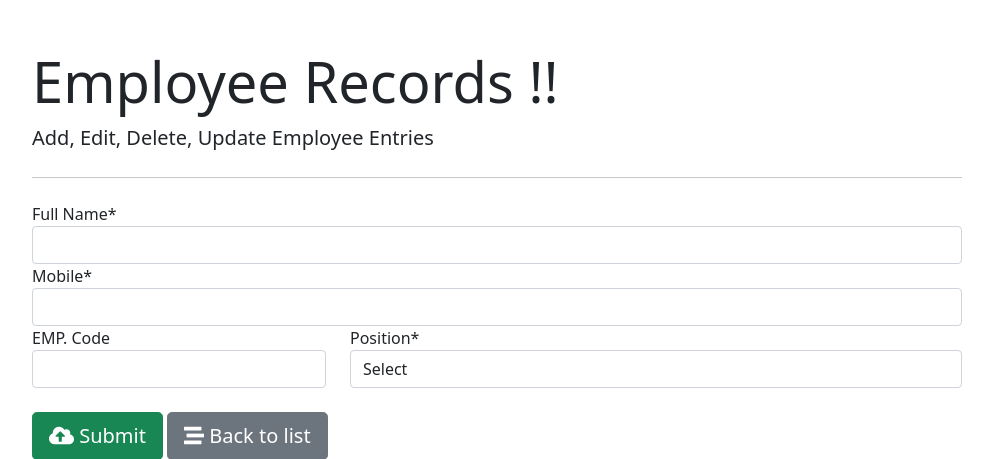
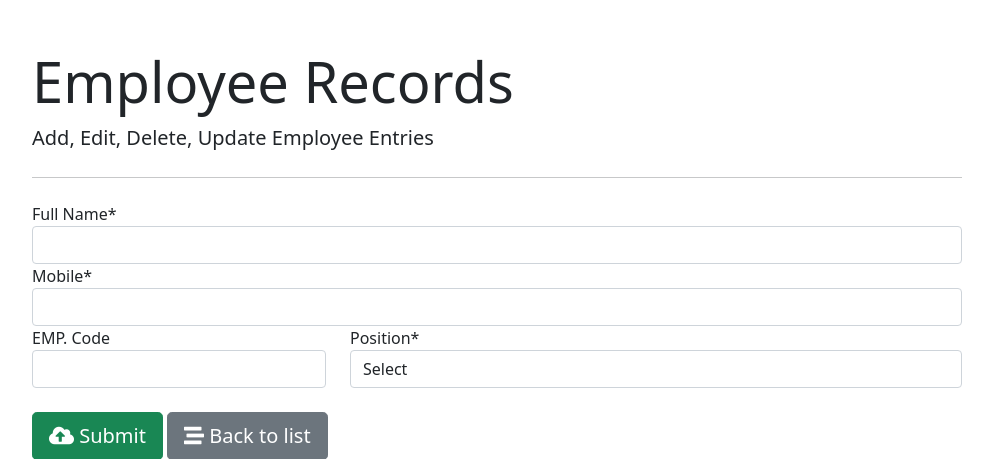
Before and after one commit to sky98199/EmployeeHRMS, a Django app: page / in a window 1280 px wide. Shown: the top 459 px of the page, without its empty margins (143-1136 px from the left). Run offline with Django 3.2, Linux system fonts and the light colour scheme; data that the repository does not hold is empty; some libraries are stand-ins or nearby versions.

Commit message:
base.html updated

```diff
--- a/employee_register/templates/employee_register/base.html
+++ b/employee_register/templates/employee_register/base.html
@@ -15,7 +15,7 @@
     <div class="container">
         <div class="col-md-10 offset-md-1 mt-5">
             <div class="jumbotron">
-                <h1 class="display-4">Employee Records !!</h1>
+                <h1 class="display-4">Employee Records </h1>
                 <p class="lead font-italic">Add, Edit, Delete, Update Employee Entries</p>
                 <hr class="my-4">
                 {% block content %}
```
